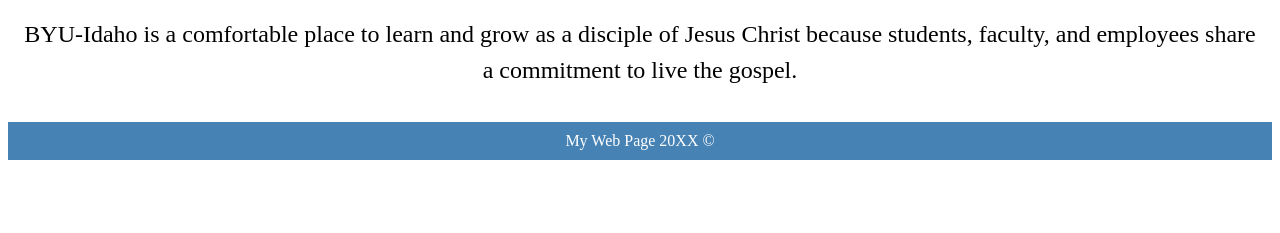
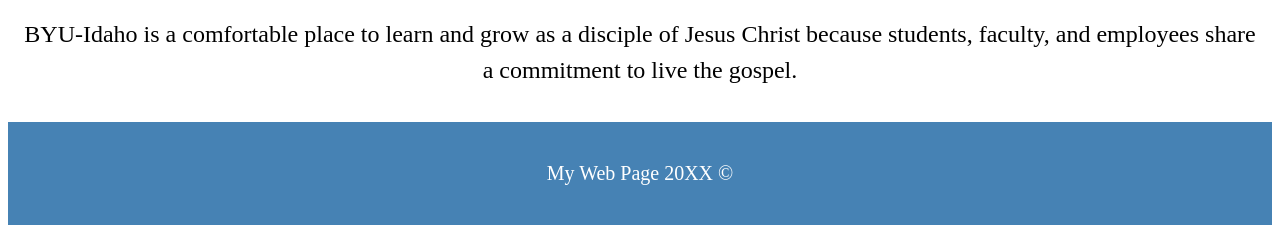
Before and after one commit to njknudsen/wdd130, a plain HTML site: page htmlpractice/index.html in a window 1280 px wide. Shown: the part 923-1156 px from the top of the page. Before the commit the page ends 1099 px from the top, so only its background shows below. Drawn offline with Linux system fonts and the light colour scheme.

Commit message:
css selectors

```diff
--- a/htmlpractice/styles/styles.css
+++ b/htmlpractice/styles/styles.css
@@ -10,6 +10,10 @@
     margin: 40px;
     font-size: 1.5em;
   }
+  a:hover {
+    background-color: white;
+    color: steelblue;
+  }
   h1 {
     color: steelblue;
   }
@@ -20,9 +24,14 @@
   p {
     padding: 10px;
   }
-  footer {
+  nav, footer {
     background-color: steelblue;
     color: white;
+    padding: 10px;
+  }
+  footer p {
+    font-size: 20px;
+    margin: 20px auto;
   }
   .main-para {
     font-size: 1.5em;
```
